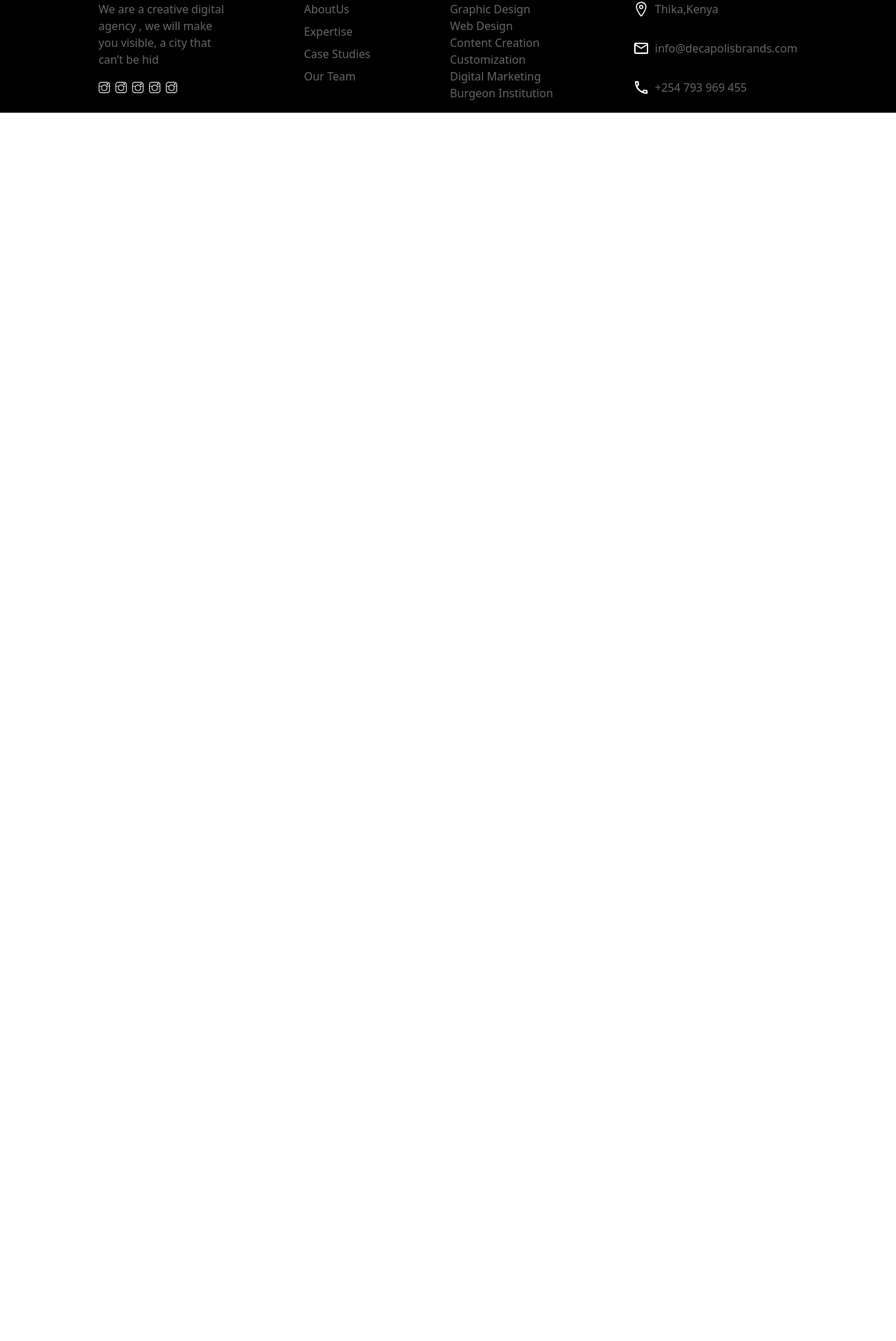
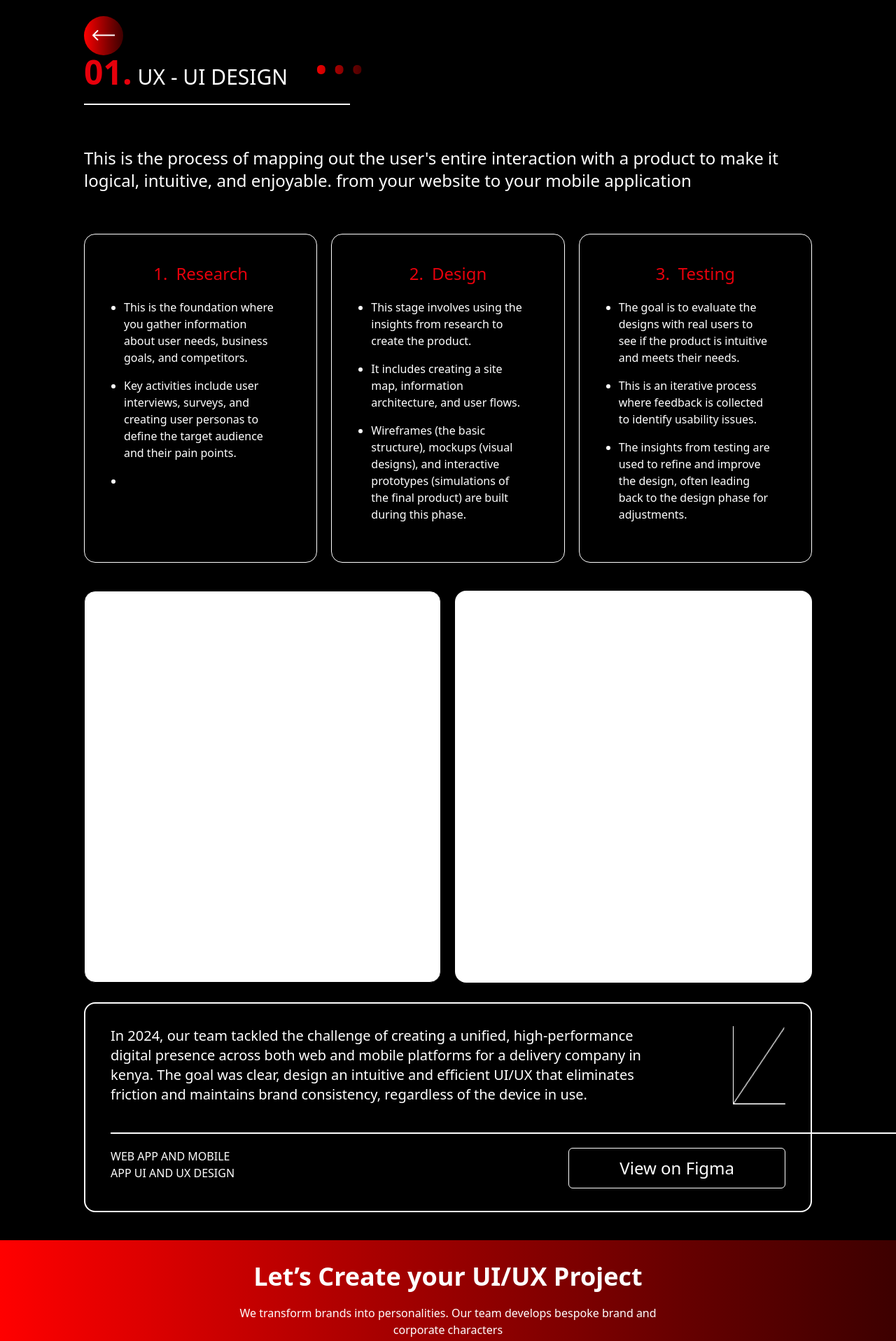
Before and after one commit to y-shiala/decapolis-brands, a React (Vite) app: page /uiux in a window 1280 px wide. Shown: the part 157-2073 px from the top of the page at 70% size. Before the commit the page ends 800 px from the top, so only its background shows below. Built offline with nearby package versions, Linux system fonts and the light colour scheme; a web font is replaced by a local one.

Commit message:
done the UI/Ux page

```diff
--- a/src/App.jsx
+++ b/src/App.jsx
@@ -4,6 +4,13 @@ import AboutUs from './Pages/AboutUs'
 import Expertise from './Pages/Expertise'
 import Header from './components/Header'
 import Footer from './components/Footer'
+import UxUi from './Pages/UxUi'
+import WebApp from './Pages/WebApp'
+import BrandingCustomization from './Pages/BrandingCustomization'
+import GraphicDesign from './Pages/GraphicDesign'
+import ContentCreation from './Pages/ContentCreation'
+import DigitalMarketing from './Pages/DigitalMarketing'
+
 const App = () => {
   return (
     <div className='overflow-x-hidden'>
@@ -13,6 +20,12 @@ const App = () => {
         <Route path='/' element={<Index />} />
         <Route path='/about-us' element={<AboutUs />} />
         <Route path='/expertise' element={<Expertise />} />
+        <Route path='/uiux' element={<UxUi />} />
+        <Route path='/web-app' element={<WebApp />} />
+        <Route path='/branding-customization' element={<BrandingCustomization />} />
+        <Route path='/graphic-design' element={<GraphicDesign />} />
+        <Route path='/content-creation' element={<ContentCreation />} />
+        <Route path='/digital-marketing' element={<DigitalMarketing />} />
 
       </Routes>
 
--- /dev/null
+++ b/src/Pages/BrandingCustomization.jsx
@@ -0,0 +1,13 @@
+import React from 'react'
+import Header from '../components/Header'
+
+const BrandingCustomization = () => {
+  return (
+    <div>
+      <Header />
+
+    </div>
+  )
+}
+
+export default BrandingCustomization
--- /dev/null
+++ b/src/Pages/ContentCreation.jsx
@@ -0,0 +1,13 @@
+import React from 'react'
+import Header from '../components/Header'
+
+const ContentCreation = () => {
+  return (
+    <div>
+      <Header />
+
+    </div>
+  )
+}
+
+export default ContentCreation
--- /dev/null
+++ b/src/Pages/DigitalMarketing.jsx
@@ -0,0 +1,12 @@
+import React from 'react'
+
+const DigitalMarketing = () => {
+  return (
+    <div>
+      <Header />
+
+    </div>
+  )
+}
+
+export default DigitalMarketing
--- /dev/null
+++ b/src/Pages/GraphicDesign.jsx
@@ -0,0 +1,12 @@
+import React from 'react'
+
+const GraphicDesign = () => {
+  return (
+    <div>
+      <Header />
+
+    </div>
+  )
+}
+
+export default GraphicDesign
--- a/src/Pages/Index.jsx
+++ b/src/Pages/Index.jsx
@@ -14,7 +14,7 @@ const Index = () => {
         <Ourwork />
         <Ourclients />
       </main>
-      <Footer />
+
     </div>
   )
 }
--- /dev/null
+++ b/src/Pages/UxUi.jsx
@@ -0,0 +1,139 @@
+import React from 'react'
+import Header from '../components/Header'
+import { div, h1 } from 'framer-motion/client'
+import { Button } from '../components/ui/Button'
+
+const UxUi = () => {
+  const cards = [
+    {
+      number: '1.',
+      title: 'Research',
+      description1: 'This is the foundation where you gather information about user needs, business goals, and competitors.',
+      description2: 'Key activities include user interviews, surveys, and creating user personas to define the target audience and their pain points.',
+
+    },
+    {
+      number: '2.',
+      title: 'Design',
+      description1: 'This stage involves using the insights from research to create the product.',
+      description2: 'It includes creating a site map, information architecture, and user flows.',
+      description3: 'Wireframes (the basic structure), mockups (visual designs), and interactive prototypes (simulations of the final product) are built during this phase.',
+
+    },
+    {
+      number: '3.',
+      title: 'Testing',
+      description1: 'The goal is to evaluate the designs with real users to see if the product is intuitive and meets their needs.',
+      description2: 'This is an iterative process where feedback is collected to identify usability issues.',
+      description3: 'The insights from testing are used to refine and improve the design, often leading back to the design phase for adjustments.',
+
+    },
+  ]
+
+
+  return (
+    <div className='min-h-screen bg-black '>
+      <Header />
+      <div className='pt-45 px-30 m-auto'>
+        <div>
+          <div className='relative rounded-full h-14 w-14 bg-gradient-to-r from-[#FF0000] to-[#3D0000]  '>
+            <img src="/Arrow 1.png" alt="" className='absolute left-3 top-5' />
+          </div>
+          <div className=' flex flex-row gap-2 align-top items-center'>
+            <div className='relative flex gap-2  text-center place-items-baseline'>
+              <h1 className='text-red-600 text-5xl font-bold'>01.</h1>
+              <h1 className='relative text-white  text-3xl font-light mb-5'>
+                UX - UI DESIGN
+
+                <span className={`absolute -top-18 -right-28 inline-block text-8xl text-transparent   bg-gradient-to-r from-[#FF0000] to-[#3D0000]   bg-clip-text `} >...</ span>
+
+
+              </h1>
+
+
+
+            </div>
+
+
+          </div>
+
+        </div>
+        <div className='border border-white w-95' />
+
+        <p className='text-white text-2xl mt-15'>This is the process of mapping out the user's entire interaction with a product to make it logical, intuitive, and enjoyable. from your website to your mobile application</p>
+
+        <div className='mt-15'>
+          <div className='flex flex-row gap-5'>
+            {cards.map((card, index) => (
+              <div
+                key={index}
+                className='flex flex-col gap-5 py-10 px-14 border text-white border-white rounded-2xl flex-1'>
+                <div className='flex gap-3 justify-center items-center text-red-600'>
+                  <p className='text-2xl'>{card.number}</p>
+                  <h1 className='text-2xl'>{card.title}</h1>
+                </div>
+                <ul className='list-disc'>
+                  <li className='mb-4'>{card.description1}</li>
+                  <li className='mb-4'>{card.description2}</li>
+                  <li className='mb-4'>{card.description3}</li>
+                </ul>
+
+              </div>
+            ))}
+
+          </div>
+
+        </div>
+
+        <div className='flex flex-row gap-5 mt-10 '>
+          <div className='bg-white border rounded-2xl w-[50%]' />
+          <div className='bg-white rounded-2xl w-[50%] h-140' />
+
+        </div>
+
+        <div className='border-2 border-white rounded-2xl py-8 px-9 mt-7'>
+          <div className='flex gap-24  '>
+            <h1 className='text-white text-xl w-'>
+              In 2024, our team tackled the challenge of creating a unified, high-performance digital presence across both web and mobile platforms for a delivery company in kenya. The goal was clear, design an intuitive and efficient UI/UX that eliminates friction and maintains brand consistency, regardless of the device in use.
+
+            </h1>
+            <img src="/arrow-down.png" alt="arrow down" />
+
+          </div>
+          <div className=' mt-10 border border-white w-295' />
+          <div className='flex justify-between mt-5'>
+            <h1 className='text-white text-l w-70 text-capitalize'>
+              WEB APP AND MOBILE <br />
+              APP UI AND UX DESIGN
+            </h1>
+            <Button className='border border-white text-white text-2xl py-7 px-18'>
+              View on Figma
+            </Button>
+          </div>
+
+        </div>
+
+      </div>
+      <div className=' bg-gradient-to-r from-[#FF0000] to-[#3D0000] h-60 mt-10 text-center items-center'>
+        <h1 className='text-white text-4xl pt-8 font-bold'>
+          Let’s Create your UI/UX Project
+        </h1>
+        <p className='text-white mt-5 mx-80'>
+          We transform brands into personalities. Our team develops bespoke brand and corporate characters <br /> that are seamlessly integrated into your UI/UX design, making user interactions intuitive, engaging, <br /> and memorable.
+        </p>
+        <Button className='text-white border border-white px-10 mt-4'>
+          Contact Us
+        </Button>
+
+
+      </div>
+
+
+
+
+
+    </div>
+  )
+}
+
+export default UxUi
--- /dev/null
+++ b/src/Pages/WebApp.jsx
@@ -0,0 +1,13 @@
+import React from 'react'
+import Header from '../components/Header'
+
+const WebApp = () => {
+  return (
+    <div>
+      <Header />
+
+    </div>
+  )
+}
+
+export default WebApp
--- a/src/components/ServiceCard.jsx
+++ b/src/components/ServiceCard.jsx
@@ -1,12 +1,25 @@
 import React from 'react'
 import { Button } from './ui/Button'
 import { useState } from 'react'
+import { Link } from 'react-router-dom'
 
 const ServiceCard = ({ number, title, description }) => {
   const [isHovered, setIsHovered] = useState(false);
 
   const defaultBg = 'bg-gradient-to-br from-[#1A1A1A] to-[#000000]';
   const hoverBg = "bg-gradient-to-r from-[#FF0000] to-[#3D0000]";
+
+  // Map titles to their respective routes
+  const titleToRoute = {
+    "UX - UI DESIGN": "/uiux",
+    "WEB & APP DEVELOPMENT": "/web-app",
+    "BRANDING AND CUSTOMIZATION": "/branding-customization",
+    "GRAPHIC DESIGN": "/graphic-design",
+    "CONTENT CREATION": "/content-creation",
+    "DIGITAL MARKETING": "/digital-marketing"
+  };
+
+  const route = titleToRoute[title] || "/";
 
   return (
     <div
@@ -21,12 +34,12 @@ const ServiceCard = ({ number, title, description }) => {
     >
       <div className='flex flex-row gap-2  '>
         <div className='flex'>
-           <h2 className={`${isHovered ? 'text-white' : 'text-red-600' } text-4xl`}>
-          {number}
+          <h2 className={`${isHovered ? 'text-white' : 'text-red-600'} text-4xl`}>
+            {number}
 
-        </h2>
+          </h2>
 
-          <div className={` border-none rounded-full w-1.5 h-1.5 ${isHovered ? 'bg-white' : 'bg-red-600' }   mt-7 `} />
+          <div className={` border-none rounded-full w-1.5 h-1.5 ${isHovered ? 'bg-white' : 'bg-red-600'}   mt-7 `} />
         </div>
 
 
@@ -35,7 +48,7 @@ const ServiceCard = ({ number, title, description }) => {
         </h2>
         <div className='flex
         '>
-           <div className={`text-5xl text-transparent ${isHovered ? 'bg-white' : 'bg-gradient-to-r from-[#FF0000] to-[#3D0000]' }   bg-clip-text `} >...</ div>
+          <div className={`text-5xl text-transparent ${isHovered ? 'bg-white' : 'bg-gradient-to-r from-[#FF0000] to-[#3D0000]'}   bg-clip-text `} >...</ div>
         </div>
       </div>
 
@@ -44,9 +57,13 @@ const ServiceCard = ({ number, title, description }) => {
       <div className='overflow-hidden transition-all duration-500'>
         <p className='text-sm leading-relaxed text-white/80'>{description}</p>
       </div>
-      <Button className='mt-6 uppercase text-sm border border-white text-white'>
-        Show More
-      </Button>
+      <Link to={route}>
+        <Button className='mt-6 uppercase text-sm border border-white text-white'>
+          Show More
+        </Button>
+
+      </Link>
+
 
     </div>
   )
```
Also changed, not shown: public/Arrow 1.png (added), public/arrow-down.png (added).
